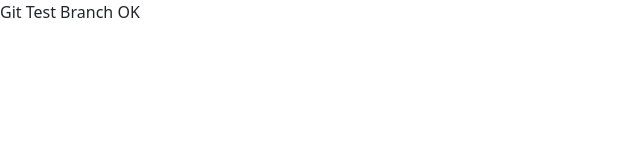
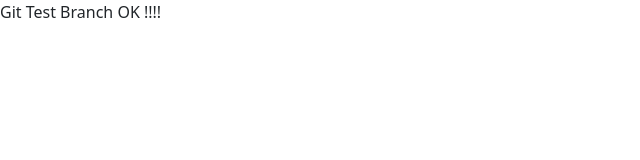
Before and after one commit to VakiTaki/result_jfd, a React (Create React App) app: page / in a window 1280 px wide. Shown: the top 160 px of the page, without its empty margins (0-640 px from the left). Built offline with nearby package versions, Linux system fonts and the light colour scheme.

Commit message:
github test graph

```diff
--- a/src/App.js
+++ b/src/App.js
@@ -3,7 +3,7 @@ import React from "react";
 function App() {
   return (
     <div className="App">
-      Git Test Branch OK
+      Git Test Branch OK !!!!
     </div>
   );
 }
```
